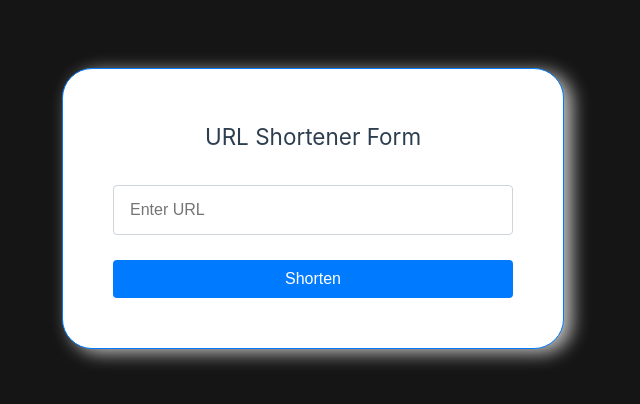
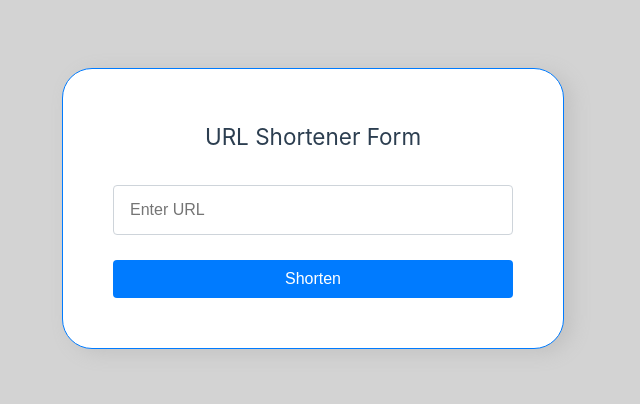
Before and after one commit to konstantin-jovikj/url_shortener_frontend, a Vue app: page / in a window 1280 px wide. Shown: the part 192-596 px from the top of the page, without its empty margins (327-967 px from the left). Built offline with nearby package versions, Linux system fonts and the light colour scheme.

Commit message:
background fixed

```diff
--- a/src/assets/base.css
+++ b/src/assets/base.css
@@ -1,12 +1,12 @@
 /* color palette from <https://github.com/vuejs/theme> */
 :root {
-  --vt-c-white: #151515;
-  --vt-c-white-soft: #f8f8f8;
-  --vt-c-white-mute: #f2f2f2;
+  --vt-c-white: #d3d3d3;
+  --vt-c-white-soft: #d3d3d3;
+  --vt-c-white-mute: #d3d3d3;
 
-  --vt-c-black: #ffffff;
-  --vt-c-black-soft: #222222;
-  --vt-c-black-mute: #282828;
+  --vt-c-black: #d3d3d3;
+  --vt-c-black-soft: #d3d3d3;
+  --vt-c-black-mute: #d3d3d3;
 
   --vt-c-indigo: #2c3e50;
 
```
